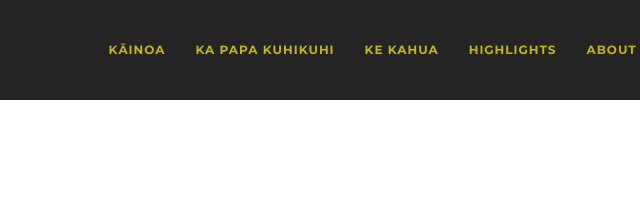
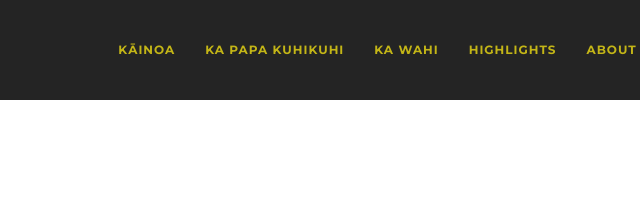
Before and after one commit to kumu-sheldon/kumu-sheldon.github.io, a plain HTML site: page index.html in a window 1280 px wide. Shown: the top 197 px of the page, 420-1060 px from the left. Drawn offline with nearby package versions, Linux system fonts and the light colour scheme.

Commit message:
Update index.html
updated Location section name

```diff
--- a/index.html
+++ b/index.html
@@ -70,7 +70,7 @@
                         <a href="#schedule">Ka Papa Kuhikuhi</a>
                     </li>
                     <li class="page-scroll">
-                        <a href="#location">Ke Kahua</a>
+                        <a href="#location">Ka Wahi</a>
                     </li>
                     <li class="page-scroll">
                         <a href="#highlights">Highlights</a>
@@ -218,7 +218,7 @@
        <div class="container">
             <div class="row">
                 <div class="col-lg-12 text-center">
-                    <h2>Ke Kahua</h2>
+                    <h2>Ka Wahi</h2>
                     <h4>Location</h4>
                     <br/>
                 </div>
```
